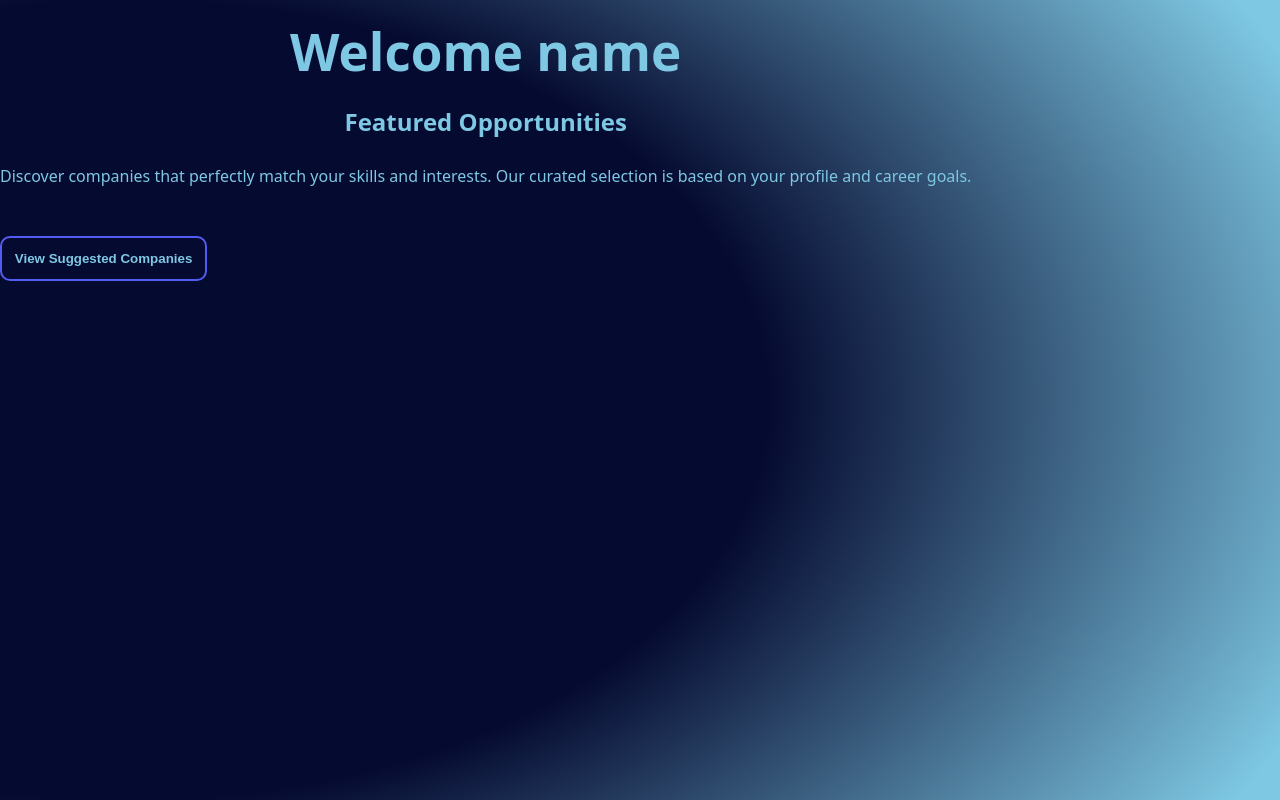
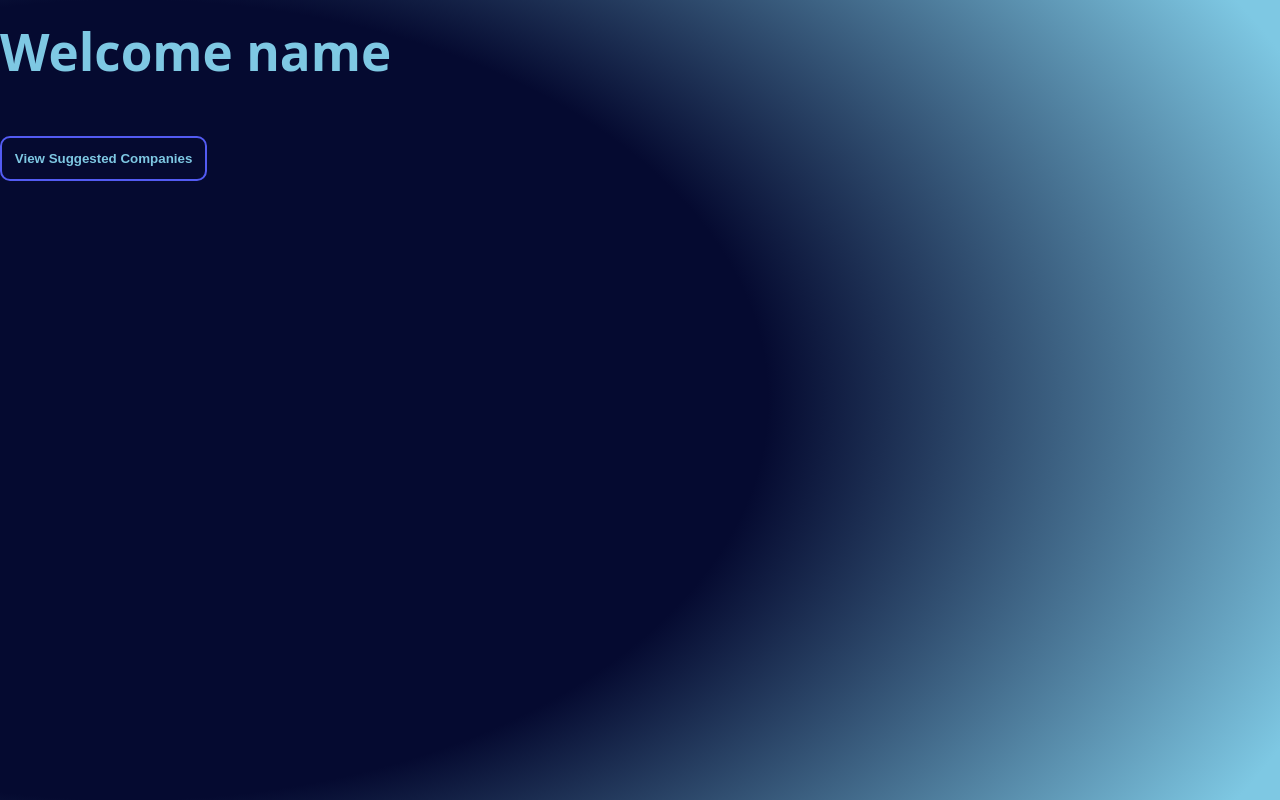
Before and after one commit to AhmedK3019/Internship-Web-Application, a React (Vite) app in the folder kafr-el-sheikh-el-7abeeba/: page / in a window 1280 px wide. Both pictures are taken after typing "name@example.com", "Sample123" into the empty fields and a click on the button "Login". Built offline with nearby package versions, Linux system fonts and the light colour scheme; a web font is replaced by a local one.

Commit message:
Linked Student to Suggested Companies

```diff
--- a/kafr-el-sheikh-el-7abeeba/src/Student.jsx
+++ b/kafr-el-sheikh-el-7abeeba/src/Student.jsx
@@ -1,9 +1,10 @@
-import React from 'react';
-import ViewSuggestedCompanies from './ViewSuggestedCompanies';
-import './index.css';
+import React, { useState } from "react";
+import ViewSuggestedCompanies from "./ViewSuggestedCompanies";
+import "./index.css";
 
-function Student({ email, onViewCompanies }) {
-  const username = email.split('@')[0];
+function Student({ email }) {
+  const username = email.split("@")[0];
+  const [showSuggested, setSuggested] = useState(false);
 
   return (
     <div className="page">
@@ -13,7 +14,13 @@ function Student({ email, onViewCompanies }) {
         </header>
 
         <div className="companies-wrapper">
-          <ViewSuggestedCompanies onViewCompanies={onViewCompanies} />
+          <button
+            className="suggestion-button"
+            onClick={() => setSuggested(!showSuggested)}
+          >
+            View Suggested Companies
+          </button>
+          {showSuggested && <ViewSuggestedCompanies />}
         </div>
       </div>
     </div>
--- a/kafr-el-sheikh-el-7abeeba/src/ViewSuggestedCompanies.jsx
+++ b/kafr-el-sheikh-el-7abeeba/src/ViewSuggestedCompanies.jsx
@@ -1,18 +1,14 @@
-import React from 'react';
-import './index.css';
+import React from "react";
+import "./index.css";
 
-function ViewSuggestedCompanies({ onViewCompanies }) {
+function ViewSuggestedCompanies() {
   return (
     <div className="companies-section">
-
       <h2 className="section-subtitle">Featured Opportunities</h2>
       <p className="section-description">
-        Discover companies that perfectly match your skills and interests.
-        Our curated selection is based on your profile and career goals.
+        Discover companies that perfectly match your skills and interests. Our
+        curated selection is based on your profile and career goals.
       </p>
-      <button className="suggestion-button" onClick={onViewCompanies}>
-        View Suggested Companies
-      </button>
     </div>
   );
 }
```
